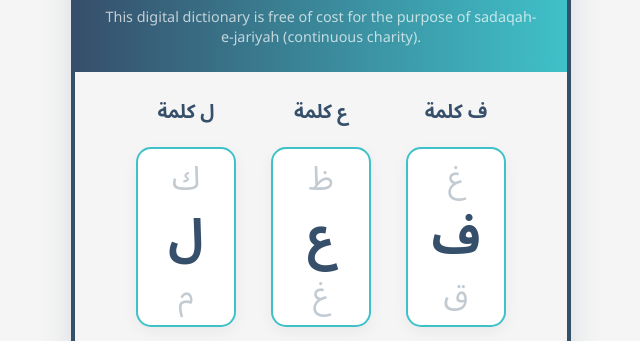
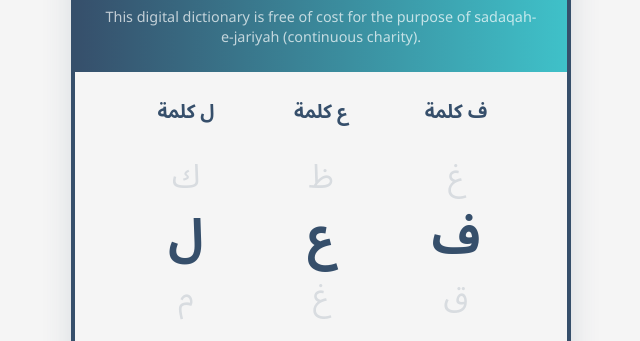
Before and after one commit to minhajsiddiqui20/arabic-dictionary, a plain HTML site: page index.html in a window 1280 px wide. Shown: the part 193-534 px from the top of the page, without its empty margins (319-959 px from the left). Drawn offline with Linux system fonts and the light colour scheme; a web font is replaced by a local one.

Commit message:
Update index.html

```diff
--- a/index.html
+++ b/index.html
@@ -168,9 +168,9 @@
             width: 100px;
             overflow: hidden;
             border-radius: 15px;
-            background: white;
-            box-shadow: 0 5px 15px rgba(0, 0, 0, 0.05);
-            border: 2px solid #3FC1C9; /* New Cyan/Teal border */
+            background: transparent; /* Changed to transparent */
+            box-shadow: none; /* Removed shadow */
+            border: none; /* Removed border */
         }
 
         .letter-option {
@@ -184,7 +184,7 @@
             font-family: 'Droid Arabic Naskh', 'Noto Sans Arabic', serif;
             color: #364F6B; /* New Dark Blue/Gray text */
             transition: all 0.1s ease-out;
-            opacity: 0.3;
+            opacity: 0.15; /* Faded unselected letters */
             transform: scale(0.8);
             user-select: none;
         }
@@ -197,7 +197,7 @@
         .letter-option.selected {
             top: 50%;
             transform: translateY(-50%) scale(1);
-            opacity: 1;
+            opacity: 1; /* Full opacity for selected */
             z-index: 3;
             font-weight: bold;
             font-size: 3rem;
```
